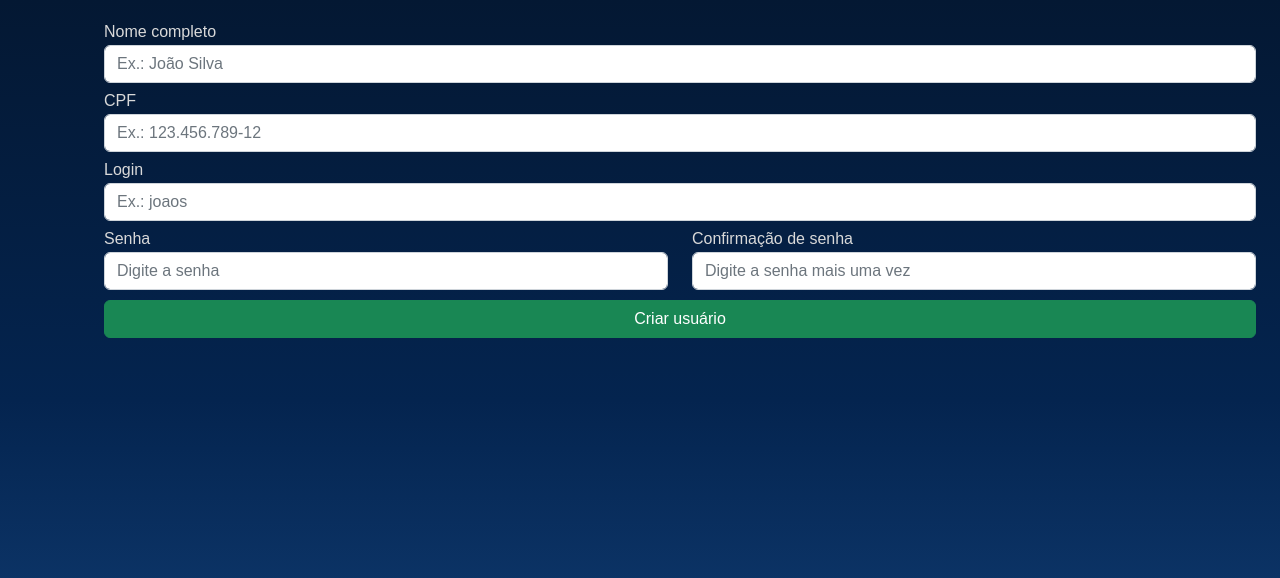
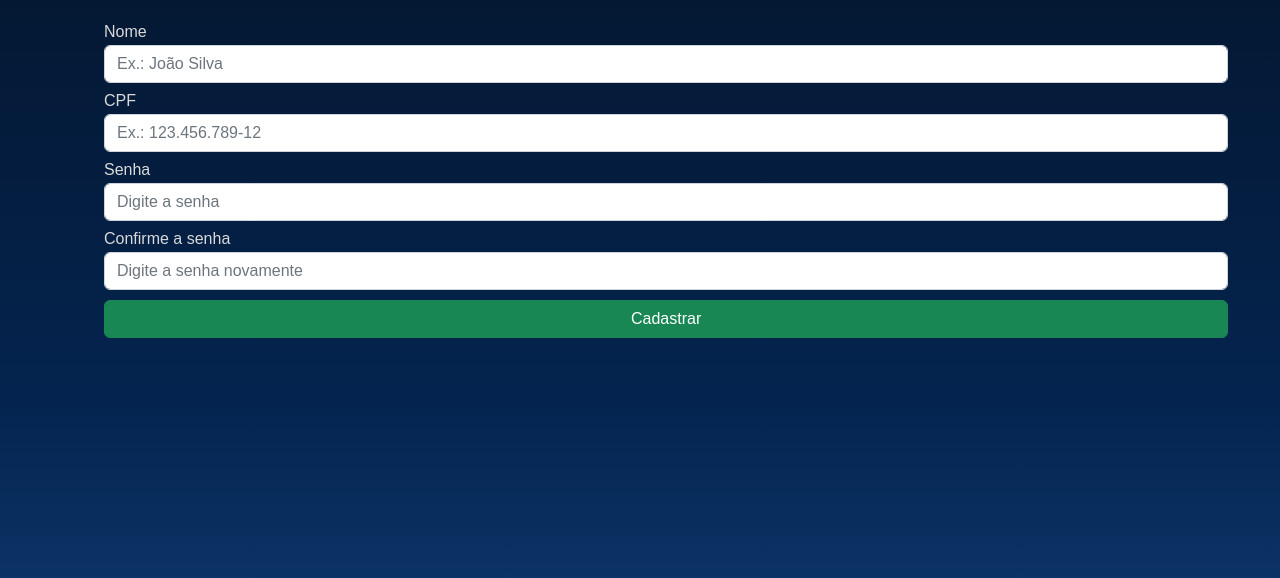
Before and after one commit to annecaroli/desafio-senai, a Django app: page /cadastro-usuario in a window 1280 px wide. Shown: the top 578 px of the page. Run offline with Django 3.2, Linux system fonts and the light colour scheme.

Commit message:
Formulario de cadastro

```diff
--- /dev/null
+++ b/cadastroUsuario/forms.py
@@ -0,0 +1,50 @@
+from django import forms
+
+class CadastroForms(forms.Form):
+    nome=forms.CharField(
+        label='Nome',
+        required=True,
+        max_length=100,
+        widget=forms.TextInput(
+            attrs={
+                'class': 'form-control',
+                'placeholder': 'Ex.: João Silva',
+            }
+        )
+    )
+
+    cpf=forms.CharField(
+        label='CPF',
+        required=True,
+        max_length=11,
+        widget=forms.TextInput(
+            attrs={
+                'class': 'form-control',
+                'placeholder': 'Ex.: 123.456.789-12',
+            }
+        )
+    )
+
+    senha1=forms.CharField(
+        label='Senha',
+        required=True,
+        max_length=15,
+        widget=forms.PasswordInput(
+            attrs={
+                'class': 'form-control',
+                'placeholder': 'Digite a senha',
+            }
+        ),
+    )
+
+    senha2=forms.CharField(
+        label='Confirme a senha',
+        required=True,
+        max_length=15,
+        widget=forms.PasswordInput(
+            attrs={
+                'class': 'form-control',
+                'placeholder': 'Digite a senha novamente',
+            }
+        ),
+    )
--- a/cadastroUsuario/views.py
+++ b/cadastroUsuario/views.py
@@ -1,6 +1,7 @@
 from django.shortcuts import render, get_object_or_404
 from django.http import HttpResponse
 from cadastroUsuario.models import CadastroUsuario
+from cadastroUsuario.forms import CadastroForms
 
 
 def index(request):
@@ -12,7 +13,8 @@
     return render(request, 'cadastroUsuario/user.html', {'user': user})
 
 def cadastro_usuario(request):
-    return render(request, 'cadastroUsuario/cadastro-usuario.html')
+    form = CadastroForms()
+    return render(request, 'cadastroUsuario/cadastro-usuario.html', {"form": form})
 
 def editar_usuario(request):
     return render(request, 'cadastroUsuario/editar-usuario.html')
--- a/templates/cadastroUsuario/cadastro-usuario.html
+++ b/templates/cadastroUsuario/cadastro-usuario.html
@@ -21,29 +21,16 @@
         <main class="principal">
             <section class="galeria" style="margin-left: 5em">
                 <form action="" method="">
+                    {% csrf_token %}
                     <div class="row">
+                        {% for field in form.visible_fields %}
                         <div class="col-12 col-lg-12" style="margin-bottom: 10px;">
-                            <label for="nome_cadastro" style="color:#D9D9D9; margin-bottom: 5px;"><b>Nome completo</b></label>
-                            <input type="text" class="form-control" name="nome_cadastro" placeholder="Ex.: João Silva" required>
+                            <label for="{{ field.id_for_label }}" style="color:#D9D9D9; margin-bottom: 5px;">{{field.label}}</label>
+                            {{ field }}
                         </div>
-                        <div class="col-12 col-lg-12" style="margin-bottom: 10px;">
-                            <label for="cpf" style="color:#D9D9D9; margin-bottom: 5px;"><b>CPF</b></label>
-                            <input type="text" class="form-control" name="cpf" placeholder="Ex.: 123.456.789-12" required>
-                        </div>
-                        <div class="col-12 col-lg-12" style="margin-bottom: 10px;">
-                            <label for="login" style="color:#D9D9D9; margin-bottom: 5px;"><b>Login</b></label>
-                            <input type="text" class="form-control" name="login" placeholder="Ex.: joaos" required>
-                        </div>
-                        <div class="col-12 col-lg-6" style="margin-bottom: 10px;">
-                            <label for="password1" style="color:#D9D9D9; margin-bottom: 5px;"><b>Senha</b></label>
-                            <input type="password" class="form-control" name="password1" placeholder="Digite a senha" required>
-                        </div>
-                        <div class="col-12 col-lg-6" style="margin-bottom: 10px;">
-                            <label for="password2" style="color:#D9D9D9; margin-bottom: 5px;"><b>Confirmação de senha</b></label>
-                            <input type="password" class="form-control" name="password2" placeholder="Digite a senha mais uma vez" required>
-                        </div>
-                        <div class="col-12 text-center">
-                            <button class="btn btn-success col-12" style="padding: top 5px;" type="submit">Criar usuário</button>
+                        {% endfor %}
+                        <div>
+                            <button class="btn btn-success col-12" style="padding: top 5px;">Cadastrar</button>
                         </div>
                     </div>
                 </form>
--- a/templates/partials/_menu.html
+++ b/templates/partials/_menu.html
@@ -1,11 +1,10 @@
 {% load static %}
 <div class="pagina-inicial">
     <header class="cabecalho">
-        <h1>Cadastro de Usuários</h1>
     </header>
     <main class="principal">
         <section class="menu-lateral">
             <nav class="menu-lateral__navegacao">
-                <a>Cadastro</a>
+                <a href="#">Novo Cadastro</a>
             </nav>
         </section>
```
Also changed, not shown: templates/cadastroUsuario/index.html (+4 -9 lines).
